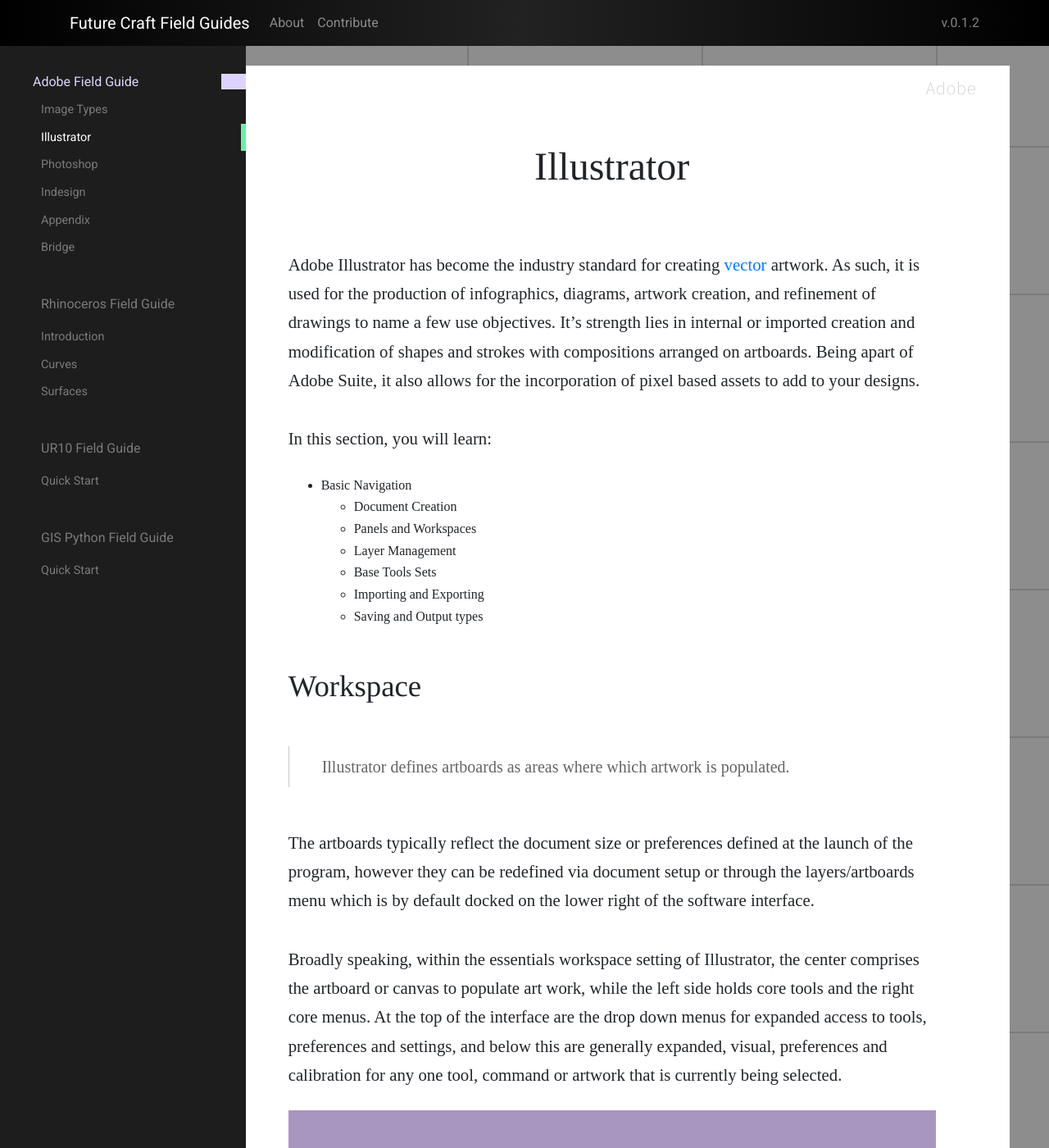
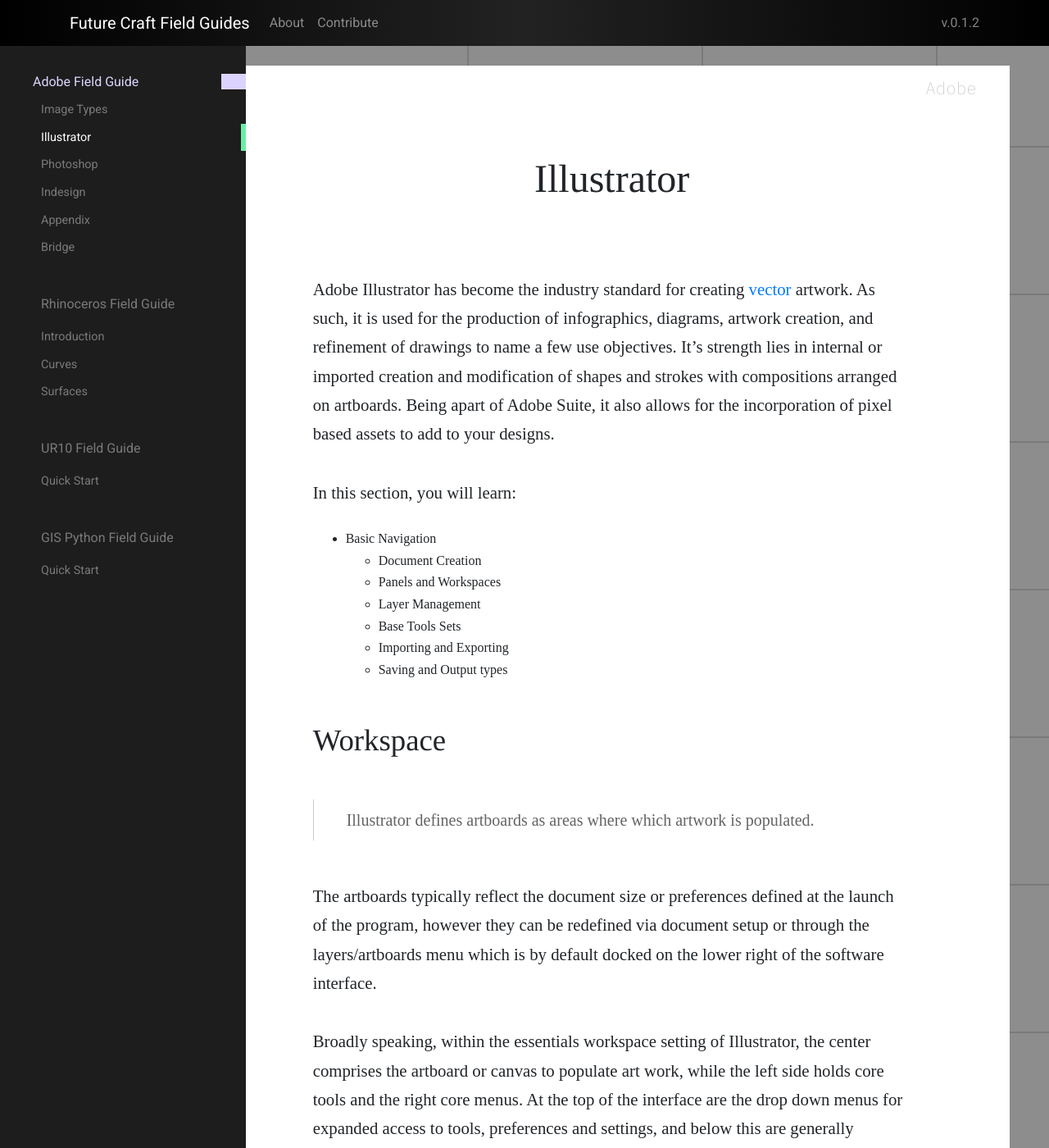
Before and after one commit to lelandjobson/github_pages_tut_01, a Jekyll site: the page built from pages/adobe/illustrator.md, in a window 1280 px wide and 1400 px high. Shown: the whole window at 82% size. Built offline with Jekyll 4.4.1, drawn with Linux system fonts in a browser that asks for light colours; nearby versions of some CDN libraries; some web fonts are replaced.

Commit message:
Update padding and <strong> highlight

```diff
--- a/assets/themes/twitter/css/style.css
+++ b/assets/themes/twitter/css/style.css
@@ -51,7 +51,7 @@
 }
 
 strong {
-  background-color: #494949;
+  background: #fff2a8;
 }
 
 tbody :nth-child(even) td {
@@ -184,7 +184,7 @@
 .content {
   font-family: 'Frank Ruhl Libre', serif;
   background-color: white;
-  padding: 45px;
+  padding: 60px;
   line-height: 20pt;
 }
 
```
